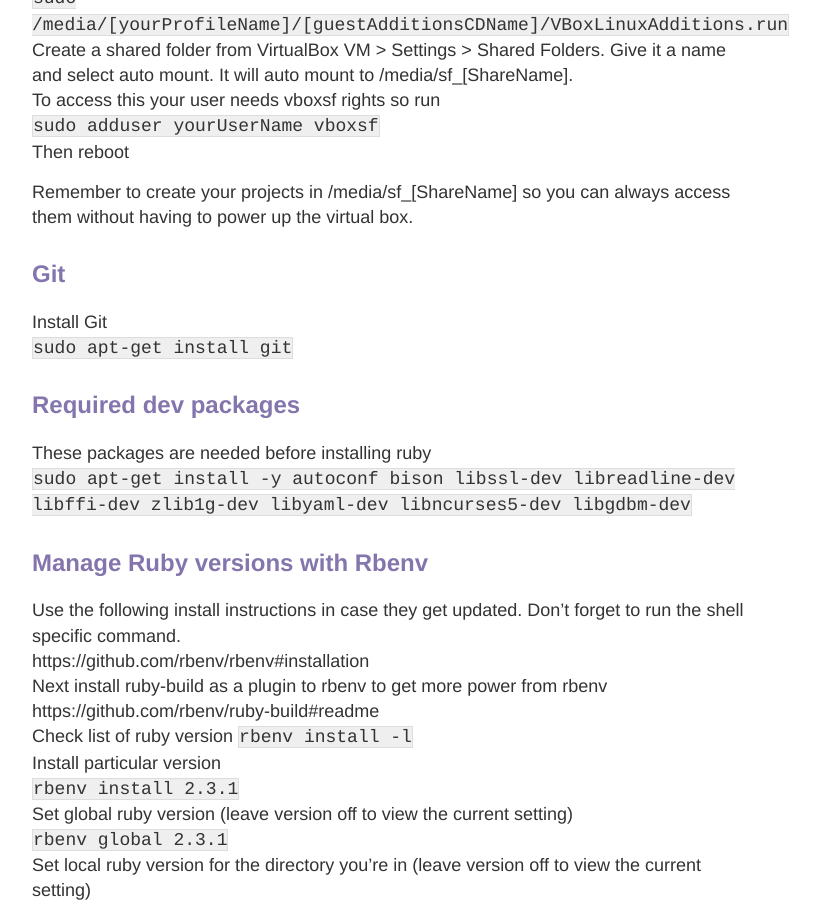
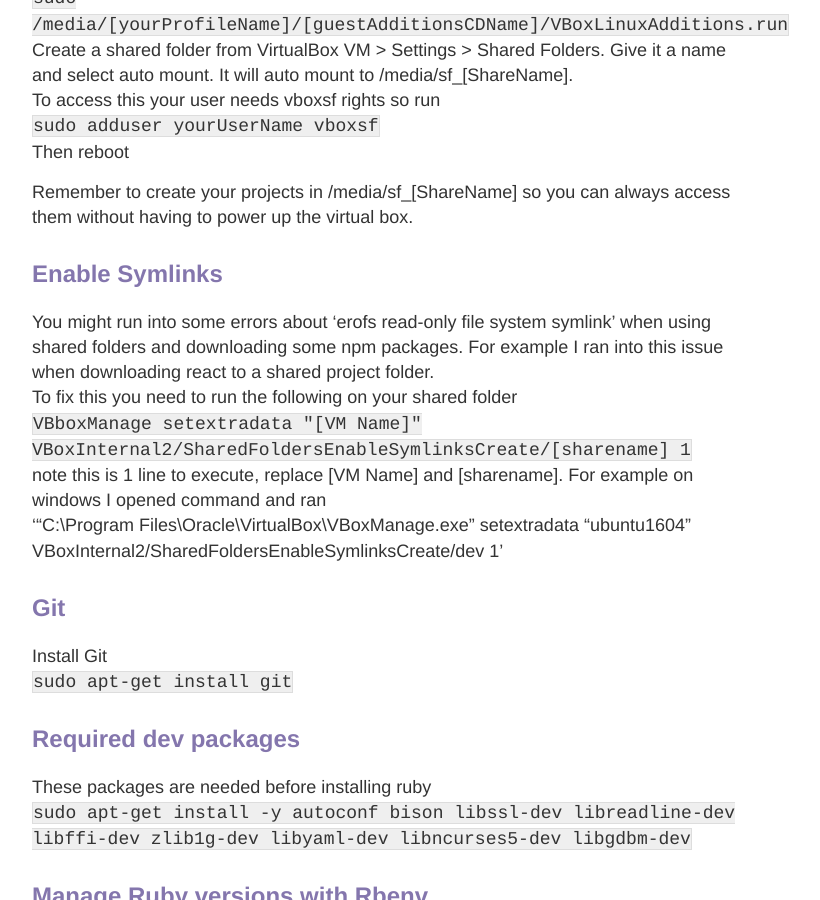
Before and after one commit to addstar34/addstar34.github.io, a Jekyll site: the page built from _posts/2016-07-29-ubuntu-dev-environment-setup.md, in a window 1280 px wide and 900 px high, scrolled down 2048 px. Shown: the whole window, without its empty margins (248-1068 px from the left). Built offline with Jekyll 4.4.1, drawn with Linux system fonts in a browser that asks for light colours; nearby versions of some CDN libraries; comment, search, counter and statistics services are not loaded.

Commit message:
update blog

```diff
--- a/_posts/2016-07-29-ubuntu-dev-environment-setup.md
+++ b/_posts/2016-07-29-ubuntu-dev-environment-setup.md
@@ -60,6 +60,13 @@
 Then reboot
 
 Remember to create your projects in /media/sf_[ShareName] so you can always access them without having to power up the virtual box.
+
+## Enable Symlinks
+You might run into some errors about 'erofs read-only file system symlink' when using shared folders and downloading some npm packages. For example I ran into this issue when downloading react to a shared project folder.
+To fix this you need to run the following on your shared folder
+`VBboxManage setextradata "[VM Name]" VBoxInternal2/SharedFoldersEnableSymlinksCreate/[sharename] 1`
+note this is 1 line to execute, replace [VM Name] and [sharename]. For example on windows I opened command and ran
+'"C:\Program Files\Oracle\VirtualBox\VBoxManage.exe" setextradata "ubuntu1604" VBoxInternal2/SharedFoldersEnableSymlinksCreate/dev 1'
 
 ## Git
 Install Git
```
